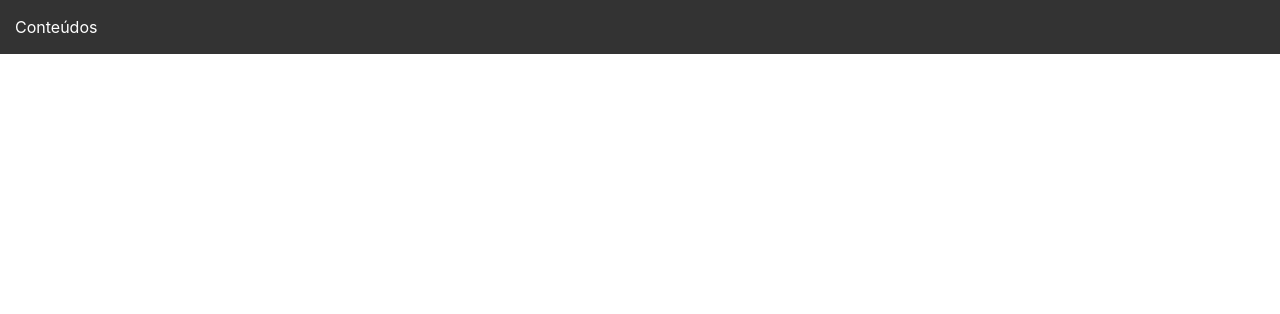
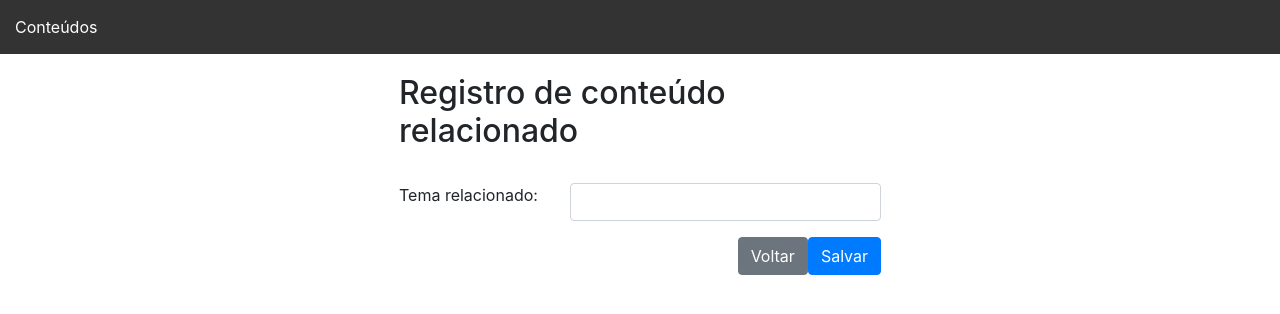
Before and after one commit to ingridTPires/projeto-vue, a Vue app: page /#/conteudo-relacionado/1 in a window 1280 px wide. Shown: the top 314 px of the page. Built offline with nearby package versions, Linux system fonts and the light colour scheme.

Commit message:
Passar id para rota relacionados

```diff
--- a/src/App.vue
+++ b/src/App.vue
@@ -30,13 +30,13 @@
                         console.error("Erro ao salvar conteúdo: ", error);
                     });
             },
-            adicionarRelacionado (value) {
-                firebaseConfig.conteudos.doc('J6hoNC6ykS6iJBR5x6Mz')
+            adicionarRelacionado (id, value) {
+                firebaseConfig.conteudos.doc(id)
                     .update({
                         relacionados: firebase.firestore.FieldValue.arrayUnion(value)
                     }).then(() => {
                         alert(`Conteúdo relacionado "${value}" adicionado!`);
-                        this.$router.push("conteudos");
+                        this.$router.push('conteudos');
                     })
                     .catch((error) => {
                         console.error("Erro ao salvar conteúdo: ", error);
--- a/src/components/ConteudoRelacionado.vue
+++ b/src/components/ConteudoRelacionado.vue
@@ -8,7 +8,7 @@
         <div class="col-sm-8"><input type="text" class="form-control" v-model="relacionado" /></div>
       </div>
       <button type="submit" class="btn btn-primary float-right">Salvar</button>
-      <a class="btn btn-secondary float-right" @click="$router.go(-1)">Voltar</a>
+      <a class="btn btn-secondary float-right" @click="$router.go(-2)">Voltar</a>
     </form>
   </div>
 </template>
@@ -24,7 +24,8 @@
         },
         methods: {
             adicionar () {
-                this.$emit("adicionarRelacionado", this.relacionado);
+                var id = this.$route.params.id;
+                this.$emit("adicionarRelacionado", id, this.relacionado);
             },
         },
     };
--- a/src/components/Conteudos.vue
+++ b/src/components/Conteudos.vue
@@ -3,7 +3,9 @@
        <ul>
             <li class="collection-item" v-for="conteudo in conteudos" :key="conteudo.id">
                 {{conteudo.titulo}}
-                <a class="float-right" href="#/conteudo-relacionado">Add relacionado</a>
+                <router-link :to="{ name: 'Conteúdo Relacionado', params: {id: conteudo.id } }" class="float-right">
+                    Add relacionado
+                </router-link>
                 <ul>
                     <li v-for="relacionado in conteudo.relacionados" :key="relacionado">
                         {{ relacionado }}
--- a/src/router.js
+++ b/src/router.js
@@ -11,22 +11,22 @@ export default new Router({
   routes: [
     {
       path: "/conteudos",
-      nome: "Conteúdos",
+      name: "Conteúdos",
       component: Conteudos,
     },
     {
       path: "/conteudo",
-      nome: "Conteúdo",
+      name: "Conteúdo",
       component: Conteudo,
     },
     {
-      path: "/conteudo-relacionado",
-      nome: "Conteúdo Relacionado",
+      path: "/conteudo-relacionado/:id",
+      name: "Conteúdo Relacionado",
       component: ConteudoRelacionado,
     },
     {
       path: "/conteudos-relacionados",
-      nome: "Conteúdos Relacionados",
+      name: "Conteúdos Relacionados",
       component: ConteudosRelacionados,
     },
   ],
```
